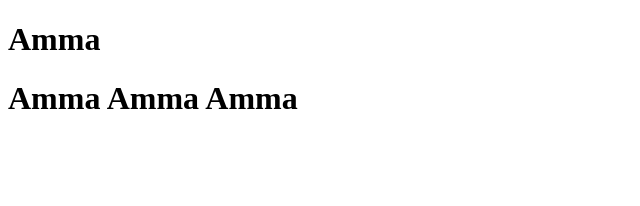
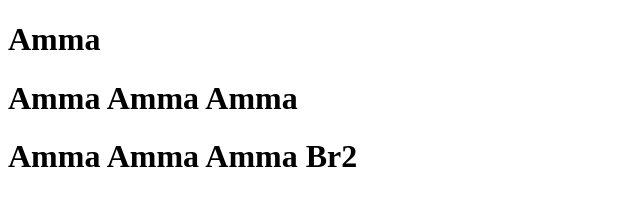
Before and after one commit to NiranjanNithin/ammagit2023, a plain HTML site: page index.html in a window 1280 px wide. Shown: the whole page, without its empty margins (0-640 px from the left). Drawn offline with Linux system fonts and the light colour scheme.

Commit message:
Add info br2

```diff
--- a/index.html
+++ b/index.html
@@ -9,5 +9,6 @@
 <body>
     <h1>Amma</h1>
     <h1>Amma Amma Amma</h1>
+    <h1>Amma Amma Amma Br2</h1>
 </body>
 </html>
```
